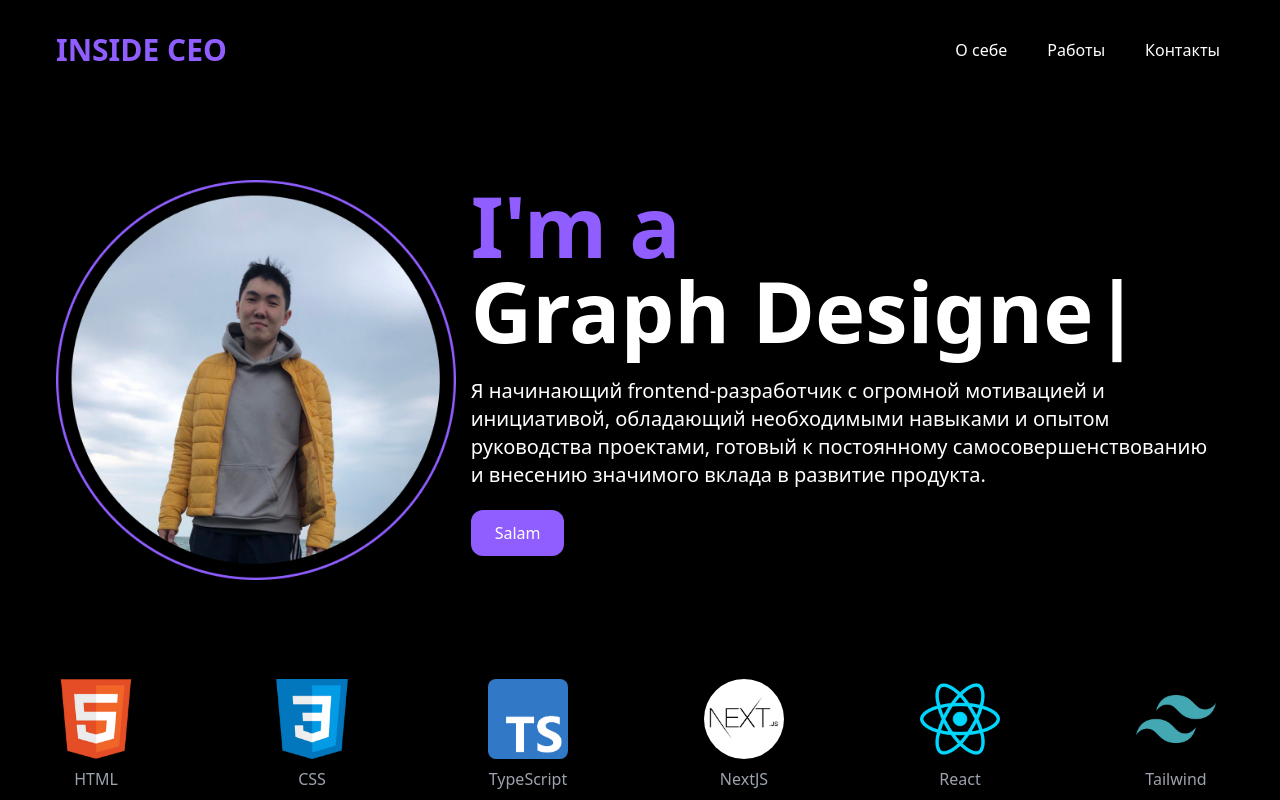
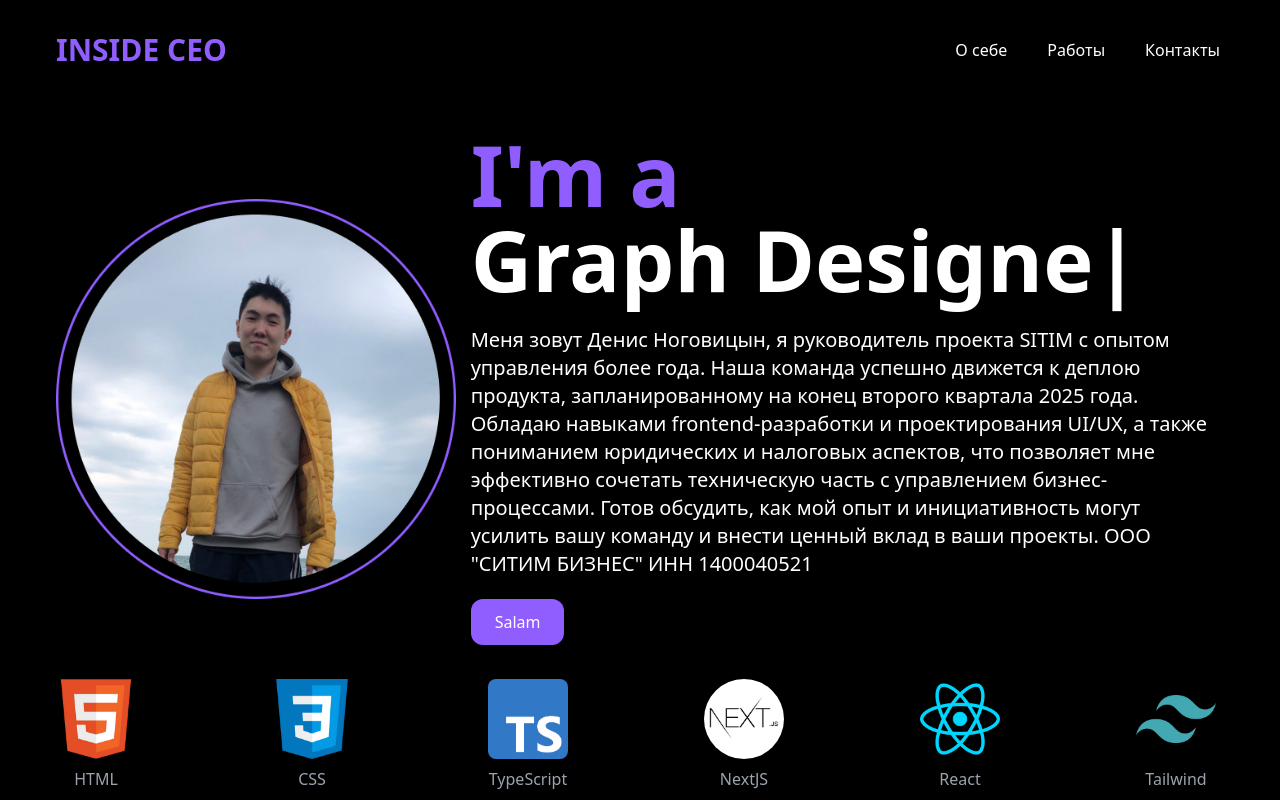
Before and after one commit to JAJUMIESE/Portfolio-ReactJS-TailwindCSS, a React (Vite) app: page / in a window 1280 px wide. Shown: the top 800 px of the page. Built offline with nearby package versions, Linux system fonts and the light colour scheme.

Commit message:
/update_bio

```diff
--- a/src/components/Hero.jsx
+++ b/src/components/Hero.jsx
@@ -20,6 +20,8 @@ const Hero = () => {
 							1000,
 							'Graph Designer',
 							1000,
+							'Project Manager',
+							1000,
 						]}
 						wrapper='span'
 						speed={50}
@@ -28,10 +30,7 @@ const Hero = () => {
 				</h1>
 
 				<p className='text-white sm:text-lg my-6 lg:text-xl'>
-					Я начинающий frontend-разработчик с огромной мотивацией и инициативой,
-					обладающий необходимыми навыками и опытом руководства проектами,
-					готовый к постоянному самосовершенствованию и внесению значимого
-					вклада в развитие продукта.
+					Меня зовут Денис Ноговицын, я руководитель проекта SITIM с опытом управления более года. Наша команда успешно движется к деплою продукта, запланированному на конец второго квартала 2025 года. Обладаю навыками frontend-разработки и проектирования UI/UX, а также пониманием юридических и налоговых аспектов, что позволяет мне эффективно сочетать техническую часть с управлением бизнес-процессами. Готов обсудить, как мой опыт и инициативность могут усилить вашу команду и внести ценный вклад в ваши проекты. ООО "СИТИМ БИЗНЕС" ИНН 1400040521
 				</p>
 
 				<div className='my-8'>
```
